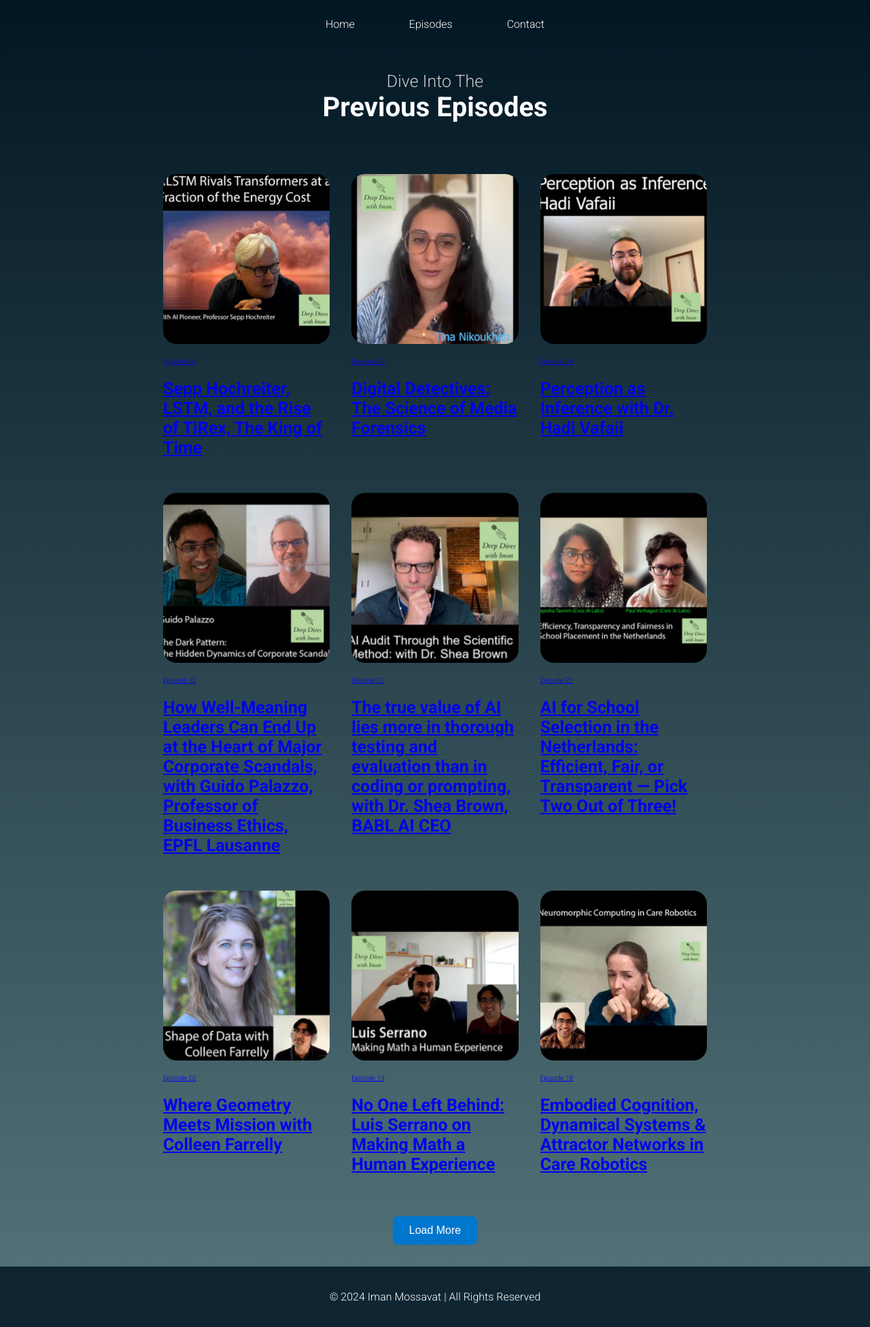
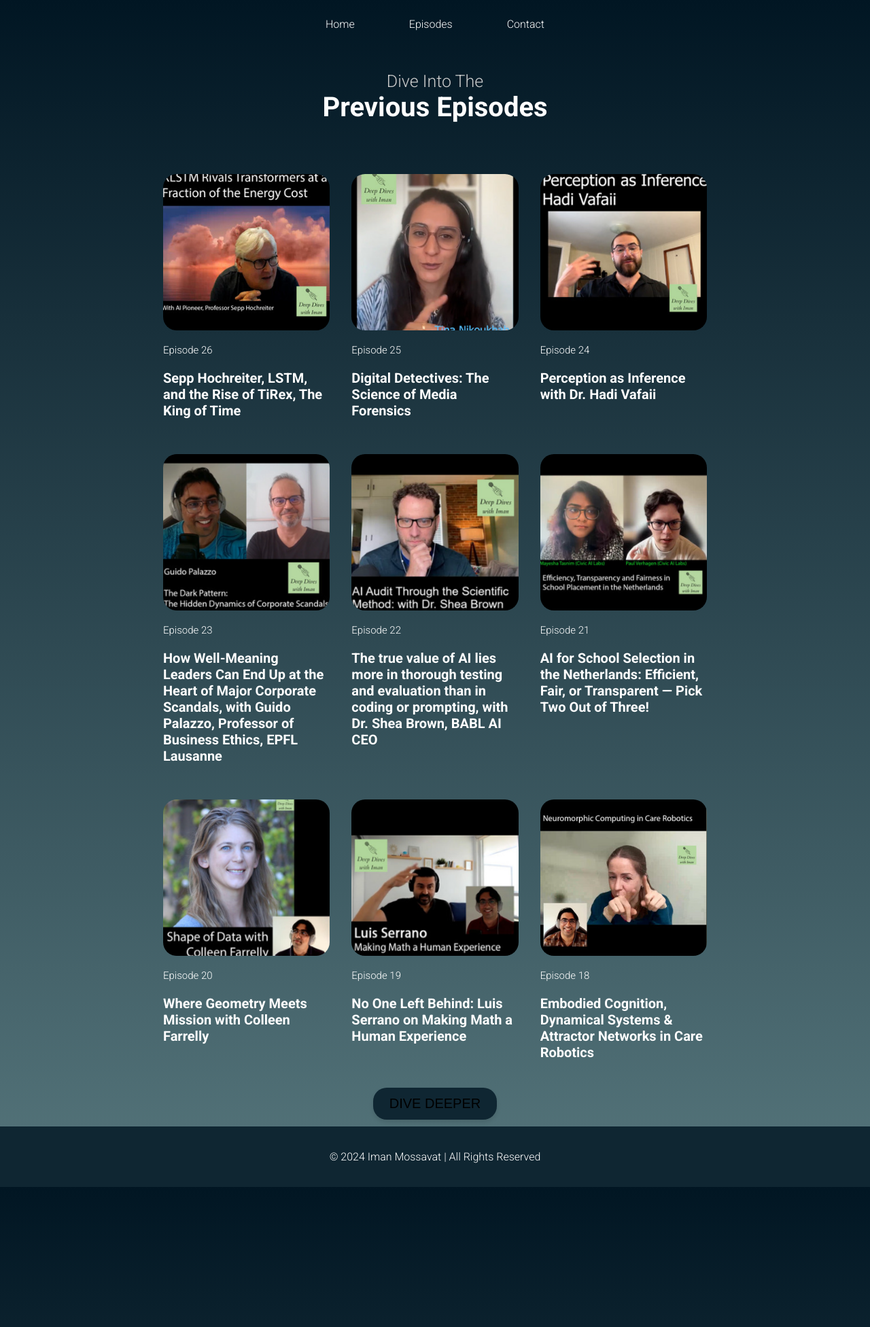
Before and after one commit to ivetkalchev/deepdivepod, a Jekyll site: the page built from episodes.html, in a window 1280 px wide. Shown: the whole page at 68% size. Built offline with Jekyll 4.4.1, drawn with Linux system fonts in a browser that asks for light colours; after the commit the page ends 1746 px from its top, so only the background shows below that.

Commit message:
episodes page

```diff
--- a/assets/css/episodes-styles.css
+++ b/assets/css/episodes-styles.css
@@ -49,7 +49,7 @@ body {
 
 .episode-cover {
     width: 100%;
-    height: 250px;
+    height: 230px;
     object-fit: cover;
     display: block;
     border-radius: 20px;
@@ -57,37 +57,39 @@ body {
 
 .episode-card h3 {
     margin: 20px 0px;
-    font-size: 10px;
+    font-size: 15px;
     font-weight: 300;
+    color: #ffffff;
 }
 
 .episode-card h2 {
     margin: 10px 0px 20px;
-    font-size: 25px;
+    font-size: 20px;
+    color: #ffffff;
 }
 
-.episode-card h2 a {
+.episode-card a {
     text-decoration: none;
     color: inherit;
+    display: block;
 }
 
-/* Button styling */
 .load-more-container {
-  text-align: center;
-  margin: 2rem 0;
+    text-align: center;
+    margin: 10px 0px 10px 0px;
 }
 
 #load-more-btn {
-  background: #0077cc;
-  color: #fff;
-  border: none;
-  padding: 12px 24px;
-  font-size: 1rem;
-  border-radius: 8px;
-  cursor: pointer;
-  transition: background 0.3s ease;
+    background: #0F2632;
+    border: none;
+    padding: 12px 24px 12px 24px;
+    font-size: 20px;
+    border-radius: 20px;
+    cursor: pointer;
+    transition: background 0.3s ease;
+    box-shadow: 0 4px 6px rgba(0, 0, 0, 0.1);
 }
 
 #load-more-btn:hover {
-  background: #005fa3;
+    background: #031822;
 }
--- a/episodes.html
+++ b/episodes.html
@@ -28,7 +28,7 @@ css: episodes-styles.css
 </div>
 
 <div class="load-more-container">
-    <button id="load-more-btn">Load More</button>
+    <button id="load-more-btn">DIVE DEEPER</button>
 </div>
 
 <script>
```
Also changed, not shown: other parts of episodes.html (+1 -3 lines). Lines whose indentation alone changed are shown as unchanged.
